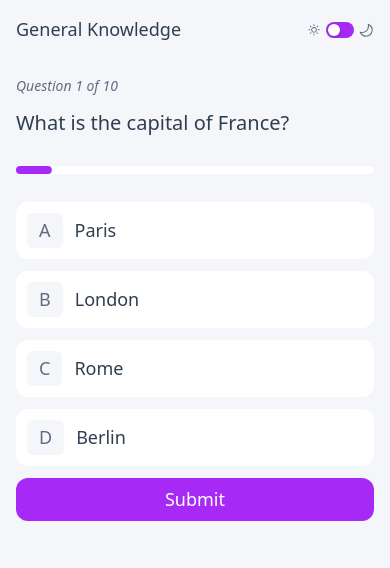
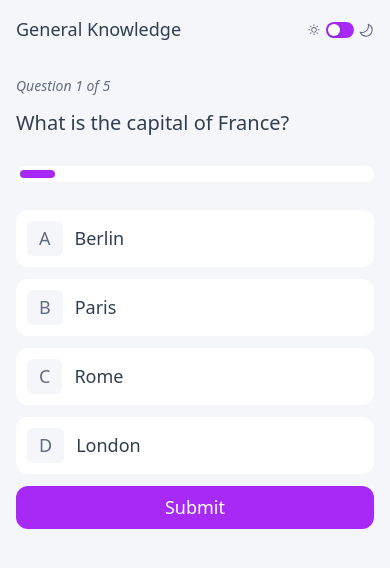
Before and after one commit to nikaxucishvil1/quizzApp, a Next.js app: page / in a window 390 px wide. Both pictures are taken after a click on the button "General Knowledge". Shown: the top 568 px of the page. Built offline with nearby package versions, Linux system fonts and the light colour scheme.

Commit message:
everything done only responsive left

```diff
--- a/src/app/components/quiz/Progress.tsx
+++ b/src/app/components/quiz/Progress.tsx
@@ -1,14 +1,15 @@
 import { LinearProgress } from "@mui/material";
 
-const Progress = (props: { progress: number }) => {
-  const { progress } = props;
+const Progress = (props: { progress: number; theme: "dark" | "light" }) => {
+  const { progress, theme } = props;
   return (
+    <div className="bg-[#FFFF] p-1 rounded-xl dark:bg-[#3B4D66]">
       <LinearProgress
         variant="determinate"
         value={progress}
         sx={{
           height: "8px",
-        bgcolor: "white",
+          bgcolor: theme === "dark" ? "#3B4D66" : "#FFFFFF",
           borderRadius: "4px",
           "& .MuiLinearProgress-bar": {
             backgroundColor: "#A729F5",
@@ -20,6 +21,7 @@ const Progress = (props: { progress: number }) => {
           },
         }}
       />
+    </div>
   );
 };
 
--- a/src/app/components/quiz/QuestionBtn.tsx
+++ b/src/app/components/quiz/QuestionBtn.tsx
@@ -1,3 +1,4 @@
+import { useState } from "react";
 import { CiCircleCheck } from "react-icons/ci";
 import { VscError } from "react-icons/vsc";
 
@@ -11,6 +12,8 @@ const QuestionBtn = (props: QuestionBtn) => {
     check,
     correctAnswer,
     isDisabled,
+    focus,
+    setFocus,
   } = props;
 
   const isCorrectAndAnsweredCorrect =
@@ -21,25 +24,36 @@ const QuestionBtn = (props: QuestionBtn) => {
   return (
     <button
       disabled={isDisabled}
-      onFocus={() => {
+      onClick={() => {
         setError(false);
         setClientAnswer(answer);
+        setFocus(option);
       }}
       className={`group ${isCorrectAndAnsweredCorrect && "!border-[#26D782]"} ${
         isFalseAndAnsweredFalse && "!border-[#EE5454]"
-      } border-[3px] border-[#FFFF] flex items-center bg-[#FFFF] rounded-xl p-2 justify-between focus:border-[3px]  focus:border-[#A729F5]`}
+      } border-[3px] border-[#FFFF] flex items-center bg-[#FFFF] dark:bg-[#3B4D66] dark:border-[#3B4D66] rounded-xl p-2 justify-between focus:border-[3px] focus:border-[#A729F5]`}
     >
       <div className="flex items-center gap-3">
         <div
+          style={{ backgroundColor: focus === option ? "#A729F5" : "#F4F6FA" }}
           className={`${
             isCorrectAndAnsweredCorrect && "!bg-[#26D782] text-[#FFFF]"
           } ${
             isFalseAndAnsweredFalse && "!bg-[#EE5454] !text-[#FFFF]"
-          } p-1 pl-3 pr-3 bg-[#F4F6FA] flex items-center justify-center rounded-md group-focus:bg-[#A729F5] text-[#626C7F] group-focus:text-[#FFFF]`}
+          } p-1 pl-3 pr-3 bg-[#F4F6FA] flex items-center justify-center rounded-md  text-[#626C7F]`}
         >
-          <span className="rubik text-[18px] font-[500]">{option}</span>
+          <span
+            style={{
+              color: focus === option ? "#FFFFFF" : "#626C7F",
+            }}
+            className="rubik text-[18px] font-[500]"
+          >
+            {option}
+          </span>
         </div>
-        <span className="text-[#313E51] text-[18px] font-[500]">{answer}</span>
+        <span className="text-[#313E51] text-[18px] font-[500] dark:text-[#FFFFFF] ">
+          {answer}
+        </span>
       </div>
       {check && answer === correctAnswer && (
         <CiCircleCheck size={25} color="#26D782" />
--- a/src/app/components/quiz/Quiz.tsx
+++ b/src/app/components/quiz/Quiz.tsx
@@ -1,15 +1,14 @@
-import QuestionBtn from "./QuestionBtn";
-import Progress from "./Progress";
 import { useState } from "react";
-import { VscError } from "react-icons/vsc";
 import QuizInProgress from "./QuizInProgress";
 import QuizEnded from "./QuizEnded";
 
 const Quiz = (props: {
+  theme: "dark" | "light";
   activeQuiz: Quiz;
   setActiveQuiz: React.Dispatch<React.SetStateAction<Quiz | null>>;
+  setQuizName: React.Dispatch<React.SetStateAction<string>>;
 }) => {
-  const { activeQuiz, setActiveQuiz } = props;
+  const { activeQuiz, setActiveQuiz, theme, setQuizName } = props;
   const [goToNext, setgoToNext] = useState(false);
   const [error, setError] = useState(false);
   const [check, setCheck] = useState(false);
@@ -38,9 +37,14 @@ const Quiz = (props: {
           setClientAnswer={setClientAnswer}
           setIsDisabled={setIsDisabled}
           shownQuestionOBJ={shownQuestionOBJ}
+          theme={theme}
         />
       ) : (
-        <QuizEnded setActiveQuiz={setActiveQuiz} activeQuiz={activeQuiz} />
+        <QuizEnded
+          setQuizName={setQuizName}
+          setActiveQuiz={setActiveQuiz}
+          activeQuiz={activeQuiz}
+        />
       )}
     </div>
   );
--- a/src/app/components/quiz/QuizInProgress.tsx
+++ b/src/app/components/quiz/QuizInProgress.tsx
@@ -1,6 +1,7 @@
 import { VscError } from "react-icons/vsc";
 import QuestionBtn from "./QuestionBtn";
 import Progress from "./Progress";
+import { useState } from "react";
 
 const QuizInProgress = (props: QuizInProgress) => {
   const {
@@ -17,102 +18,96 @@ const QuizInProgress = (props: QuizInProgress) => {
     setIsDisabled,
     setActiveQuiz,
     error,
+    theme,
   } = props;
+
+  const [isSubmitting, setIsSubmitting] = useState(false);
+  const [focus, setFocus] = useState("");
+
+  const handleSubmit = () => {
+    console.log(clientAnswer);
+    setError(clientAnswer === "");
+
+    if (clientAnswer !== "") {
+      setCheck(true);
+      setgoToNext(true);
+      setIsDisabled(true);
+      setIsSubmitting(true);
+
+      if (clientAnswer === shownQuestionOBJ?.correctAnswer) {
+        setActiveQuiz((prev) => {
+          if (!prev) {
+            return null;
+          } else {
+            return {
+              ...prev,
+              correctedAnswer: (prev?.correctedAnswer || 0) + 1,
+            };
+          }
+        });
+      }
+    }
+  };
+
+  const handleNextQuestion = () => {
+    setgoToNext(false);
+    setCheck(false);
+    setIsDisabled(false);
+    setActiveQuiz((prev) => {
+      if (!prev) {
+        return null;
+      } else {
+        return {
+          ...prev,
+          activeQuestion: prev.activeQuestion + 1,
+        };
+      }
+    });
+    setClientAnswer("");
+    setFocus("")
+  };
+
   return (
     <div className="flex flex-col gap-3">
       <span className="rubik italic text-[14px] text-[#626C7F] dark:text-[#ABC1E1]">
         Question {activeQuiz.activeQuestion} of {activeQuiz.questions.length}
       </span>
-      <h1 className="rubik text-[20px] font-[500] text-[#313E51]">
+      <h1 className="rubik text-[20px] font-[500] text-[#313E51] dark:text-[#FFFFFF]">
         {shownQuestionOBJ?.question}
       </h1>
       <div className="pt-4 pb-4">
-        <Progress progress={activeQuiz.activeQuestion * 10} />
+        <Progress progress={activeQuiz.activeQuestion * 10} theme={theme} />
       </div>
       <div>
         {shownQuestionOBJ?.answers && (
           <div className="flex flex-col gap-3">
+            {Object.entries(shownQuestionOBJ.answers).map(([key, answer]) => (
               <QuestionBtn
-              answer={shownQuestionOBJ.answers.A}
-              option={"A"}
+                key={key}
+                answer={answer}
+                option={key}
                 setError={setError}
                 setClientAnswer={setClientAnswer}
                 check={check}
                 correctAnswer={shownQuestionOBJ.correctAnswer}
                 clientAnswer={clientAnswer}
                 isDisabled={isDisabled}
+                isSubmitting={isSubmitting}
+                focus={focus}
+                setFocus={setFocus}
               />
-            <QuestionBtn
-              answer={shownQuestionOBJ.answers.B}
-              option={"B"}
-              setError={setError}
-              setClientAnswer={setClientAnswer}
-              check={check}
-              correctAnswer={shownQuestionOBJ.correctAnswer}
-              clientAnswer={clientAnswer}
-              isDisabled={isDisabled}
-            />
-            <QuestionBtn
-              answer={shownQuestionOBJ.answers.C}
-              option={"C"}
-              setError={setError}
-              setClientAnswer={setClientAnswer}
-              check={check}
-              correctAnswer={shownQuestionOBJ.correctAnswer}
-              clientAnswer={clientAnswer}
-              isDisabled={isDisabled}
-            />
-            <QuestionBtn
-              answer={shownQuestionOBJ.answers.D}
-              option={"D"}
-              setError={setError}
-              setClientAnswer={setClientAnswer}
-              check={check}
-              correctAnswer={shownQuestionOBJ.correctAnswer}
-              clientAnswer={clientAnswer}
-              isDisabled={isDisabled}
-            />
-
+            ))}
             {goToNext ? (
               <button
-                onClick={() => {
-                  setgoToNext(false);
-                  setCheck(false);
-                  setIsDisabled(false);
-                  setActiveQuiz((prev) => {
-                    if (!prev) {
-                      return null;
-                    }
-                    return {
-                      ...prev,
-                      activeQuestion: prev.activeQuestion + 1,
-                    };
-                  });
-                }}
-                className="w-full bg-[#A729F5] text-[18px] text-[#FFFF] p-2 rounded-xl"
+                onClick={handleNextQuestion}
+                className="tubik font-[500] w-full bg-[#A729F5] text-[18px] text-[#FFFF] p-2 rounded-xl"
               >
                 Next Question
               </button>
             ) : (
               <button
-                onClick={() => {
-                  clientAnswer === "" && setError(true);
-                  setCheck(true);
-                  setgoToNext(true);
-                  setIsDisabled(true);
-                  if (clientAnswer === shownQuestionOBJ.correctAnswer) {
-                    setActiveQuiz((prev) => {
-                      if (!prev) {
-                        return null;
-                      }
-                      return {
-                        ...prev,
-                        correctedAnswer: prev.correctedAnswer + 1,
-                      };
-                    });
-                  }
-                }}
-                className="w-full bg-[#A729F5] text-[18px] text-[#FFFF] p-2 rounded-xl"
+                onClick={handleSubmit}
+                className="tubik font-[500] w-full bg-[#A729F5] text-[18px] text-[#FFFF] p-2 rounded-xl"
               >
                 Submit
               </button>
--- a/src/app/db/quiz.json
+++ b/src/app/db/quiz.json
@@ -10,10 +10,10 @@
         "question": "What is the capital of France?",
         "correctAnswer": "Paris",
         "answers": {
-          "A": "Paris",
-          "B": "London",
+          "A": "Berlin",
+          "B": "Paris",
           "C": "Rome",
-          "D": "Berlin"
+          "D": "London"
         }
       },
       {
@@ -21,10 +21,10 @@
         "question": "Who wrote 'Hamlet'?",
         "correctAnswer": "William Shakespeare",
         "answers": {
-          "A": "William Shakespeare",
-          "B": "Charles Dickens",
-          "C": "Mark Twain",
-          "D": "Leo Tolstoy"
+          "A": "Mark Twain",
+          "B": "William Shakespeare",
+          "C": "Leo Tolstoy",
+          "D": "Charles Dickens"
         }
       },
       {
@@ -33,9 +33,9 @@
         "correctAnswer": "Pacific Ocean",
         "answers": {
           "A": "Pacific Ocean",
-          "B": "Atlantic Ocean",
-          "C": "Indian Ocean",
-          "D": "Arctic Ocean"
+          "B": "Indian Ocean",
+          "C": "Arctic Ocean",
+          "D": "Atlantic Ocean"
         }
       },
       {
@@ -43,10 +43,10 @@
         "question": "Which country is known as the Land of the Rising Sun?",
         "correctAnswer": "Japan",
         "answers": {
-          "A": "Japan",
+          "A": "India",
           "B": "China",
           "C": "South Korea",
-          "D": "India"
+          "D": "Japan"
         }
       },
       {
@@ -54,65 +54,10 @@
         "question": "What is the national animal of India?",
         "correctAnswer": "Tiger",
         "answers": {
-          "A": "Tiger",
-          "B": "Elephant",
+          "A": "Peacock",
+          "B": "Tiger",
           "C": "Lion",
-          "D": "Peacock"
-        }
-      },
-      {
-        "questionId": 6,
-        "question": "Who painted the Mona Lisa?",
-        "correctAnswer": "Leonardo da Vinci",
-        "answers": {
-          "A": "Leonardo da Vinci",
-          "B": "Vincent van Gogh",
-          "C": "Pablo Picasso",
-          "D": "Michelangelo"
-        }
-      },
-      {
-        "questionId": 7,
-        "question": "What is the smallest continent?",
-        "correctAnswer": "Australia",
-        "answers": {
-          "A": "Australia",
-          "B": "Europe",
-          "C": "Antarctica",
-          "D": "South America"
-        }
-      },
-      {
-        "questionId": 8,
-        "question": "What is the hottest planet in the Solar System?",
-        "correctAnswer": "Venus",
-        "answers": {
-          "A": "Venus",
-          "B": "Mercury",
-          "C": "Mars",
-          "D": "Jupiter"
-        }
-      },
-      {
-        "questionId": 9,
-        "question": "Which is the longest river in the world?",
-        "correctAnswer": "Nile",
-        "answers": {
-          "A": "Nile",
-          "B": "Amazon",
-          "C": "Yangtze",
-          "D": "Mississippi"
-        }
-      },
-      {
-        "questionId": 10,
-        "question": "What is the currency of Japan?",
-        "correctAnswer": "Yen",
-        "answers": {
-          "A": "Yen",
-          "B": "Dollar",
-          "C": "Won",
-          "D": "Euro"
+          "D": "Elephant"
         }
       }
     ]
@@ -130,8 +75,8 @@
         "answers": {
           "A": "H2O",
           "B": "O2",
-          "C": "CO2",
-          "D": "NaCl"
+          "C": "NaCl",
+          "D": "CO2"
         }
       },
       {
@@ -139,9 +84,9 @@
         "question": "What planet is known as the Red Planet?",
         "correctAnswer": "Mars",
         "answers": {
-          "A": "Mars",
-          "B": "Venus",
-          "C": "Jupiter",
+          "A": "Venus",
+          "B": "Jupiter",
+          "C": "Mars",
           "D": "Saturn"
         }
       },
@@ -150,8 +95,8 @@
         "question": "What gas do plants absorb from the atmosphere?",
         "correctAnswer": "Carbon dioxide",
         "answers": {
-          "A": "Carbon dioxide",
-          "B": "Oxygen",
+          "A": "Oxygen",
+          "B": "Carbon dioxide",
           "C": "Nitrogen",
           "D": "Helium"
         }
@@ -161,10 +106,10 @@
         "question": "What is the boiling point of water at sea level?",
         "correctAnswer": "100°C",
         "answers": {
-          "A": "100°C",
+          "A": "110°C",
           "B": "90°C",
           "C": "80°C",
-          "D": "110°C"
+          "D": "100°C"
         }
       },
       {
@@ -172,65 +117,10 @@
         "question": "Which planet is closest to the Sun?",
         "correctAnswer": "Mercury",
         "answers": {
-          "A": "Mercury",
-          "B": "Venus",
-          "C": "Earth",
-          "D": "Mars"
-        }
-      },
-      {
-        "questionId": 6,
-        "question": "What is the hardest natural substance on Earth?",
-        "correctAnswer": "Diamond",
-        "answers": {
-          "A": "Diamond",
-          "B": "Iron",
-          "C": "Gold",
-          "D": "Graphite"
-        }
-      },
-      {
-        "questionId": 7,
-        "question": "Which element is needed for photosynthesis?",
-        "correctAnswer": "Chlorophyll",
-        "answers": {
-          "A": "Chlorophyll",
-          "B": "Oxygen",
-          "C": "Hydrogen",
-          "D": "Nitrogen"
-        }
-      },
-      {
-        "questionId": 8,
-        "question": "How many bones are there in the adult human body?",
-        "correctAnswer": "206",
-        "answers": {
-          "A": "206",
-          "B": "205",
-          "C": "207",
-          "D": "208"
-        }
-      },
-      {
-        "questionId": 9,
-        "question": "What is the chemical formula for salt?",
-        "correctAnswer": "NaCl",
-        "answers": {
-          "A": "NaCl",
-          "B": "HCl",
-          "C": "CO2",
-          "D": "KCl"
-        }
-      },
-      {
-        "questionId": 10,
-        "question": "What is the speed of light?",
-        "correctAnswer": "299,792,458 meters per second",
-        "answers": {
-          "A": "299,792,458 meters per second",
-          "B": "150,000,000 meters per second",
-          "C": "300,000 kilometers per second",
-          "D": "299,000,000 meters per second"
+          "A": "Mars",
+          "B": "Mercury",
+          "C": "Venus",
+          "D": "Earth"
         }
       }
     ]
@@ -246,9 +136,9 @@
         "question": "Who was the first President of the United States?",
         "correctAnswer": "George Washington",
         "answers": {
-          "A": "George Washington",
+          "A": "Thomas Jefferson",
           "B": "Abraham Lincoln",
-          "C": "Thomas Jefferson",
+          "C": "George Washington",
           "D": "John Adams"
         }
       },
@@ -257,10 +147,10 @@
         "question": "Which war was fought between the North and South regions in the U.S.?",
         "correctAnswer": "The Civil War",
         "answers": {
-          "A": "The Civil War",
-          "B": "World War I",
-          "C": "World War II",
-          "D": "The Revolutionary War"
+          "A": "The Revolutionary War",
+          "B": "The Civil War",
+          "C": "World War I",
+          "D": "World War II"
         }
       },
       {
@@ -269,9 +159,9 @@
         "correctAnswer": "1912",
         "answers": {
           "A": "1912",
-          "B": "1910",
-          "C": "1911",
-          "D": "1913"
+          "B": "1913",
+          "C": "1910",
+          "D": "1911"
         }
       },
       {
@@ -279,10 +169,10 @@
         "question": "Who discovered America?",
         "correctAnswer": "Christopher Columbus",
         "answers": {
-          "A": "Christopher Columbus",
-          "B": "Ferdinand Magellan",
-          "C": "Amerigo Vespucci",
-          "D": "Leif Erikson"
+          "A": "Leif Erikson",
+          "B": "Christopher Columbus",
+          "C": "Ferdinand Magellan",
+          "D": "Amerigo Vespucci"
         }
       },
       {
@@ -290,183 +180,73 @@
         "question": "What was the name of the ship that brought the Pilgrims to America in 1620?",
         "correctAnswer": "The Mayflower",
         "answers": {
-          "A": "The Mayflower",
-          "B": "The Santa Maria",
-          "C": "The Pinta",
-          "D": "The Nina"
-        }
-      },
-      {
-        "questionId": 6,
-        "question": "Who was the first man to walk on the moon?",
-        "correctAnswer": "Neil Armstrong",
-        "answers": {
-          "A": "Neil Armstrong",
-          "B": "Buzz Aldrin",
-          "C": "Michael Collins",
-          "D": "Yuri Gagarin"
-        }
-      },
-      {
-        "questionId": 7,
-        "question": "In which year did World War II end?",
-        "correctAnswer": "1945",
-        "answers": {
-          "A": "1945",
-          "B": "1944",
-          "C": "1943",
-          "D": "1946"
-        }
-      },
-      {
-        "questionId": 8,
-        "question": "Which ancient civilization built the pyramids?",
-        "correctAnswer": "The Egyptians",
-        "answers": {
-          "A": "The Egyptians",
-          "B": "The Romans",
-          "C": "The Greeks",
-          "D": "The Persians"
-        }
-      },
-      {
-        "questionId": 9,
-        "question": "Which country gifted the Statue of Liberty to the United States?",
-        "correctAnswer": "France",
-        "answers": {
-          "A": "France",
-          "B": "Spain",
-          "C": "Germany",
-          "D": "Italy"
-        }
-      },
-      {
-        "questionId": 10,
-        "question": "Who was the British Prime Minister during World War II?",
-        "correctAnswer": "Winston Churchill",
-        "answers": {
-          "A": "Winston Churchill",
-          "B": "Neville Chamberlain",
-          "C": "Clement Attlee",
-          "D": "Margaret Thatcher"
+          "A": "The Pinta",
+          "B": "The Mayflower",
+          "C": "The Nina",
+          "D": "The Santa Maria"
         }
       }
     ]
   },
   {
     "quizId": 4,
-    "quizName": "Mathematics",
+    "quizName": "Geography",
     "activeQuestion": 1,
     "correctedAnswer": 0,
     "questions": [
       {
         "questionId": 1,
-        "question": "What is the value of Pi to two decimal places?",
-        "correctAnswer": "3.14",
+        "question": "What is the longest river in the world?",
+        "correctAnswer": "Nile",
         "answers": {
-          "A": "3.14",
-          "B": "2.71",
-          "C": "1.41",
-          "D": "1.61"
+          "A": "Amazon",
+          "B": "Yangtze",
+          "C": "Nile",
+          "D": "Mississippi"
         }
       },
       {
         "questionId": 2,
-        "question": "What is 12 x 12?",
-        "correctAnswer": "144",
+        "question": "Which continent is the Sahara Desert located in?",
+        "correctAnswer": "Africa",
         "answers": {
-          "A": "144",
-          "B": "128",
-          "C": "100",
-          "D": "121"
+          "A": "Asia",
+          "B": "Australia",
+          "C": "Africa",
+          "D": "South America"
         }
       },
       {
         "questionId": 3,
-        "question": "What is the square root of 81?",
-        "correctAnswer": "9",
+        "question": "What is the highest mountain in the world?",
+        "correctAnswer": "Mount Everest",
         "answers": {
-          "A": "9",
-          "B": "8",
-          "C": "7",
-          "D": "6"
+          "A": "Mount Kilimanjaro",
+          "B": "Mount Everest",
+          "C": "Mount Elbrus",
+          "D": "K2"
         }
       },
       {
         "questionId": 4,
-        "question": "What is 15% of 200?",
-        "correctAnswer": "30",
+        "question": "Which country has the most population?",
+        "correctAnswer": "China",
         "answers": {
-          "A": "30",
-          "B": "20",
-          "C": "25",
-          "D": "35"
+          "A": "India",
+          "B": "United States",
+          "C": "China",
+          "D": "Russia"
         }
       },
       {
         "questionId": 5,
-        "question": "What is 7 factorial (7!)?",
-        "correctAnswer": "5040",
+        "question": "What is the smallest country in the world by land area?",
+        "correctAnswer": "Vatican City",
         "answers": {
-          "A": "5040",
-          "B": "720",
-          "C": "40320",
-          "D": "120"
-        }
-      },
-      {
-        "questionId": 6,
-        "question": "What is the sum of the angles in a triangle?",
-        "correctAnswer": "180 degrees",
-        "answers": {
-          "A": "180 degrees",
-          "B": "90 degrees",
-          "C": "360 degrees",
-          "D": "270 degrees"
-        }
-      },
-      {
-        "questionId": 7,
-        "question": "What is the value of the square root of 144?",
-        "correctAnswer": "12",
-        "answers": {
-          "A": "12",
-          "B": "10",
-          "C": "11",
-          "D": "14"
-        }
-      },
-      {
-        "questionId": 8,
-        "question": "What is the perimeter of a square with sides of length 5?",
-        "correctAnswer": "20",
-        "answers": {
-          "A": "20",
-          "B": "10",
-          "C": "25",
-          "D": "15"
-        }
-      },
-      {
-        "questionId": 9,
-        "question": "What is the value of 2^6?",
-        "correctAnswer": "64",
-        "answers": {
-          "A": "64",
-          "B": "32",
-          "C": "128",
-          "D": "16"
-        }
-      },
-      {
-        "questionId": 10,
-        "question": "What is the area of a circle with radius 7 (using Pi as 3.14)?",
-        "correctAnswer": "153.86",
-        "answers": {
-          "A": "153.86",
-          "B": "154",
-          "C": "150",
-          "D": "142"
+          "A": "Monaco",
+          "B": "Vatican City",
+          "C": "San Marino",
+          "D": "Liechtenstein"
         }
       }
     ]
--- a/src/app/page.tsx
+++ b/src/app/page.tsx
@@ -1,5 +1,4 @@
 "use client";
-import Image from "next/image";
 import { useEffect, useState } from "react";
 import Header from "./components/header/Header";
 import quizDataDb from "./db/quiz.json";
@@ -41,7 +40,12 @@ export default function Home() {
         <div className="bg-[#F4F6FA] dark:bg-[#313E51] h-screen">
           <Header theme={theme} setTheme={setTheme} quizName={quizName} />
           {activeQuiz ? (
-            <Quiz activeQuiz={activeQuiz} setActiveQuiz={setActiveQuiz} />
+            <Quiz
+              theme={theme}
+              activeQuiz={activeQuiz}
+              setActiveQuiz={setActiveQuiz}
+              setQuizName={setQuizName}
+            />
           ) : (
             <ChooseQuiz
               quizData={quizData}
--- a/src/app/types/common.ts
+++ b/src/app/types/common.ts
@@ -44,6 +44,9 @@ interface QuestionBtn {
   isDisabled: boolean;
   setError: React.Dispatch<React.SetStateAction<boolean>>;
   setClientAnswer: React.Dispatch<React.SetStateAction<string>>;
+  isSubmitting: boolean;
+  focus: string;
+  setFocus: React.Dispatch<React.SetStateAction<string>>;
 }
 interface QuizInProgress {
   activeQuiz: Quiz;
@@ -59,8 +62,10 @@ interface QuizInProgress {
   setIsDisabled: React.Dispatch<React.SetStateAction<boolean>>;
   setActiveQuiz: React.Dispatch<React.SetStateAction<Quiz | null>>;
   error: boolean;
+  theme: "light" | "dark";
 }
 interface QuizEnded {
   setActiveQuiz: React.Dispatch<React.SetStateAction<Quiz | null>>;
+  setQuizName: React.Dispatch<React.SetStateAction<string>>;
   activeQuiz: Quiz;
 }
```
Also changed, not shown: src/app/components/header/Header.tsx (+6 -3 lines), src/app/components/quiz/QuizEnded.tsx (+9 -8 lines). Lines whose indentation alone changed are shown as unchanged.
